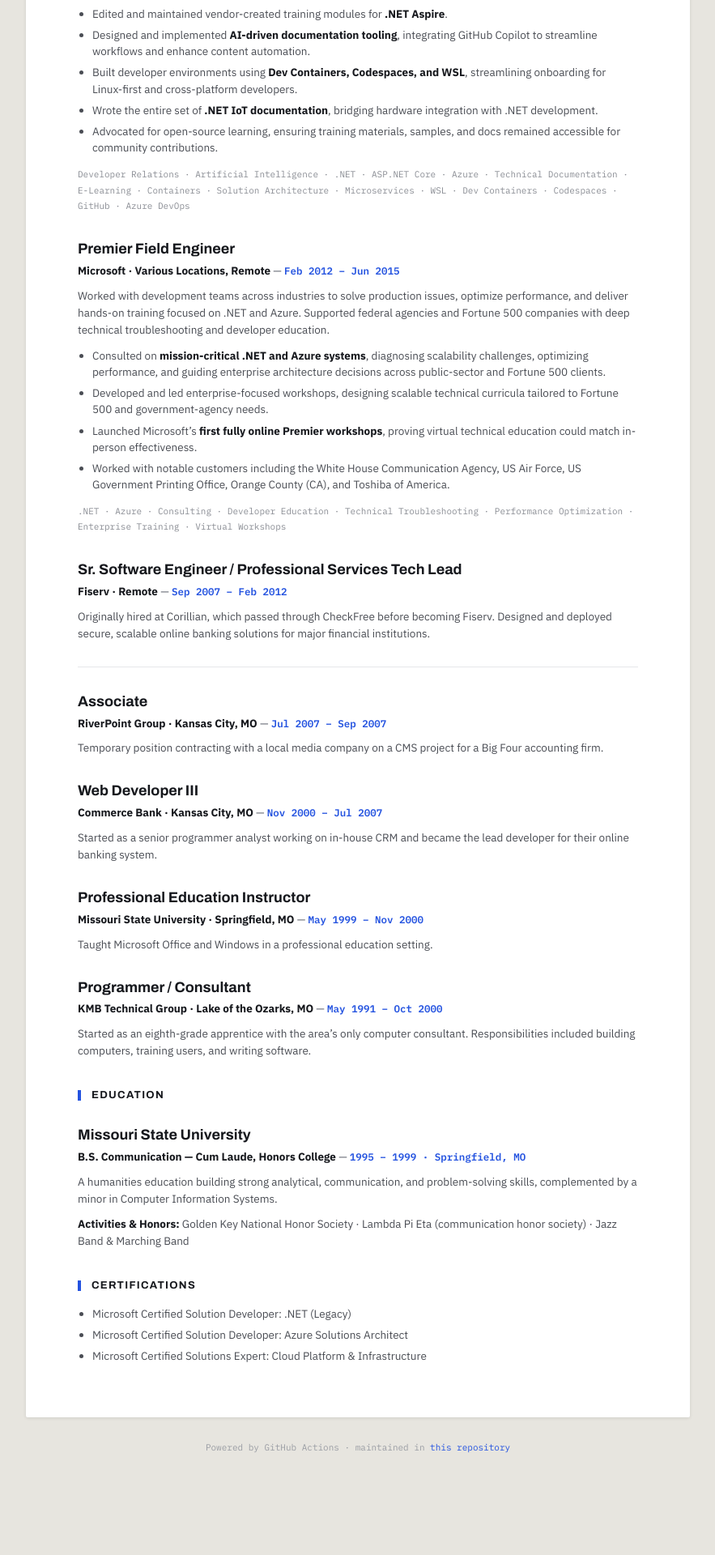
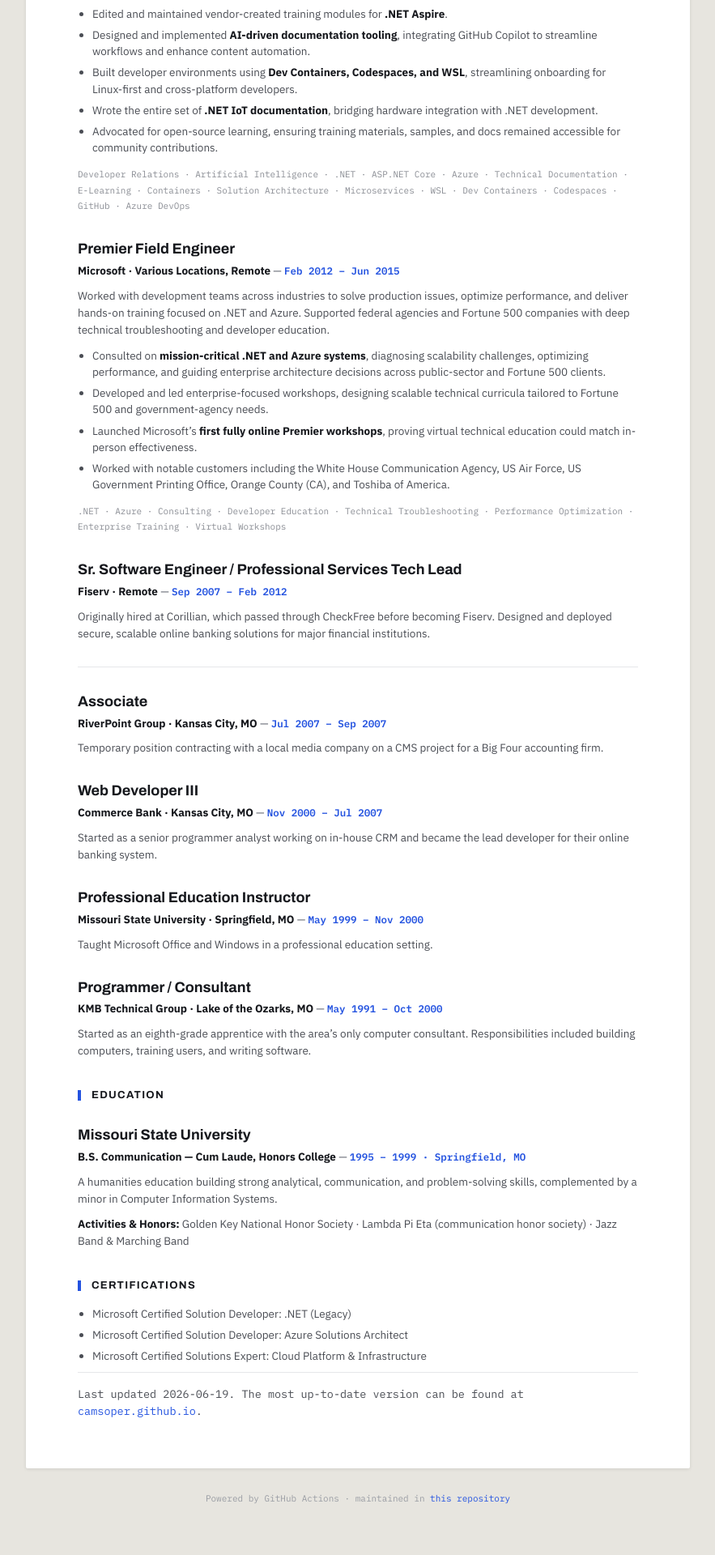
Before and after one commit to CamSoper/camsoper.github.io, a Jekyll site: the page built from resume.md, in a window 1280 px wide. Shown: the part 1224-3144 px from the top of the page at 81% size, without its empty margins (198-1081 px from the left). Built offline with Jekyll 4.4.1, drawn with Linux system fonts in a browser that asks for light colours; before the commit the page ends 3081 px from its top, so only the background shows below that.

Commit message:
Restore résumé last-updated footer, auto-stamped by CI
The redesign dropped the tiny "last updated / source URL" line. Restore it in
the resume layout, but stamp the date from site.time at build instead of the
old hardcoded value -- so the CI publish keeps it current automatically.
Styled for both screen (style.css) and PDF (print.css).

Co-Authored-By: Claude Opus 4.8 (1M context) <noreply@anthropic.com>

```diff
--- a/_layouts/resume.html
+++ b/_layouts/resume.html
@@ -5,5 +5,9 @@ layout: default
   {% include resume-header.html %}
   <article class="card resume">
     {{ content }}
+    <p class="resume-updated">
+      Last updated {{ site.time | date: "%Y-%m-%d" }}. The most up-to-date
+      version can be found at <a href="{{ site.url }}">{{ site.url | remove: "https://" }}</a>.
+    </p>
   </article>
 </div>
--- a/assets/css/style.css
+++ b/assets/css/style.css
@@ -122,6 +122,13 @@ a{ color:inherit; text-decoration:none; }
 
 .resume hr{ border:0; border-top:1px solid var(--rule); margin:30px 0 0; }
 
+/* tiny "last updated / source URL" line, stamped from site.time at build */
+.resume-updated{
+  margin:34px 0 0; padding-top:16px; border-top:1px solid var(--rule);
+  font-family:var(--font-mono); font-size:11px; line-height:1.6; color:var(--faint);
+}
+.resume-updated a{ color:var(--accent); }
+
 /* ============================================================
    HOME
    ============================================================ */
```
Also changed, not shown: assets/css/print.css (+7 -0 lines).
